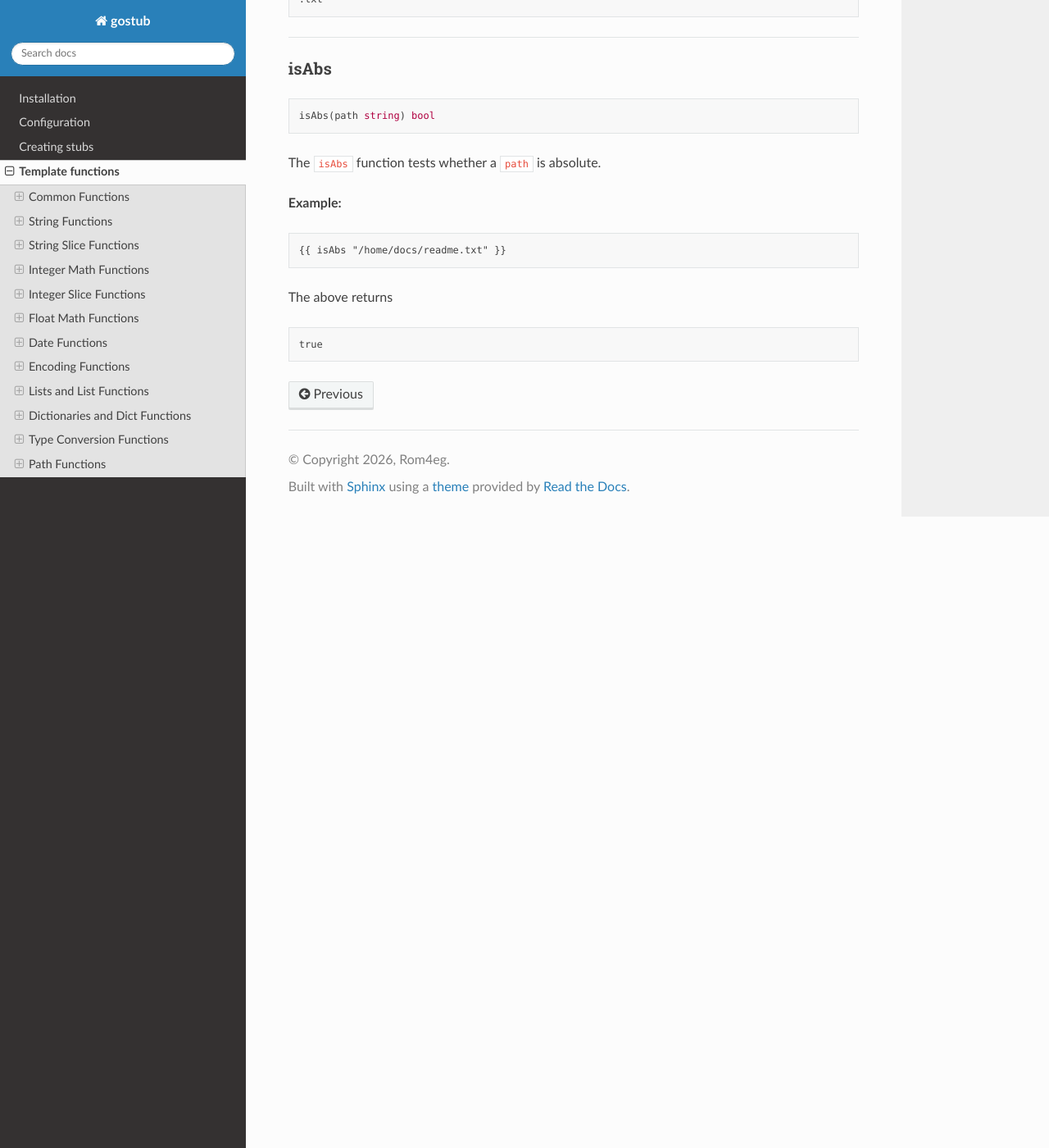
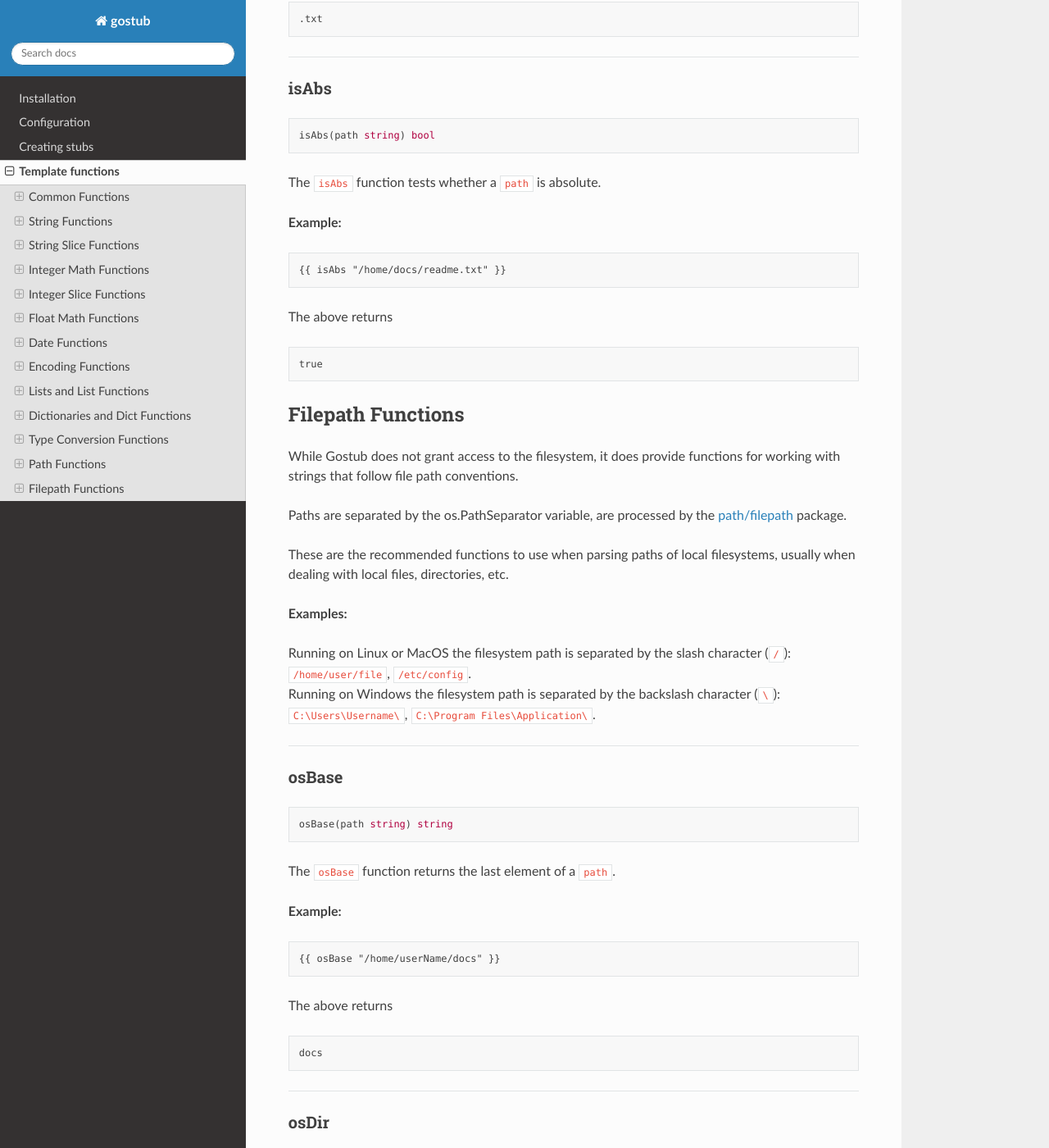
Before and after one commit to Rom4eg/gostub, a Sphinx documentation site: the page built from docs/functions.rst, in a window 1280 px wide and 1400 px high, scrolled down 70532 px. Shown: the whole window at 82% size. Built offline with Sphinx 7.4.7 and the Read the Docs theme 3.1.0, drawn with Linux system fonts in a browser that asks for light colours; some of the changed text lies outside the part shown.

Commit message:
docs - filepath functions

```diff
--- /dev/null
+++ b/docs/funcs/filepath.rst
@@ -0,0 +1,138 @@
+Filepath Functions
+******************
+
+While Gostub does not grant access to the filesystem, it does provide functions for working with strings that follow file path conventions.
+
+Paths are separated by the os.PathSeparator variable, are processed by the `path/filepath <https://pkg.go.dev/path/filepath>`__ package.
+
+These are the recommended functions to use when parsing paths of local filesystems, usually when dealing with local files, directories, etc.
+
+**Examples:**
+
+|   Running on Linux or MacOS the filesystem path is separated by the slash character (``/``): ``/home/user/file``, ``/etc/config``.
+|   Running on Windows the filesystem path is separated by the backslash character (``\``): ``C:\Users\Username\``, ``C:\Program Files\Application\``.
+
+----
+
+.. _func-osBase:
+
+osBase
+======
+
+.. code-block:: go
+
+   osBase(path string) string
+
+The ``osBase`` function returns the last element of a ``path``.
+
+**Example:**
+
+.. code-block:: html
+
+   {{ osBase "/home/userName/docs" }}
+
+The above returns
+
+.. code-block:: text
+
+   docs
+
+----
+
+.. _func-osDir:
+
+osDir
+=====
+
+.. code-block:: go
+
+   osDir(path string) string
+
+The ``osDir`` function returns the directory, stripping the last part of the ``path``.
+
+**Example:**
+
+.. code-block:: html
+
+   {{ osDir "/home/userName/docs" }}
+
+The above returns
+
+.. code-block:: text
+
+   /home/userName
+
+----
+
+.. _func-osClean:
+
+osClean
+=======
+
+.. code-block:: go
+
+   osClean(path string) string
+
+The ``osClean`` function cleans a ``path``.
+
+**Example:**
+
+.. code-block:: html
+
+   {{ osClean "/home/../etc/docs" }}
+
+The above returns
+
+.. code-block:: text
+
+   /etc/docs
+
+----
+
+.. _func-osExt:
+
+osExt
+=====
+
+.. code-block:: go
+
+   osExt(path string) string
+
+The ``osExt`` function returns the file extension.
+
+**Example:**
+
+.. code-block:: html
+
+   {{ osExt "/home/docs/readme.txt" }}
+
+The above returns
+
+.. code-block:: text
+
+   .txt
+
+----
+
+.. _func-osIsAbs:
+
+osIsAbs
+=======
+
+.. code-block:: go
+
+   osIsAbs(path string) bool
+
+The ``osIsAbs`` function tests whether a ``path`` is absolute.
+
+**Example:**
+
+.. code-block:: html
+
+   {{ osIsAbs "/home/docs/readme.txt" }}
+
+The above returns
+
+.. code-block:: text
+
+   true
--- a/docs/functions.rst
+++ b/docs/functions.rst
@@ -31,3 +31,5 @@ The functions are grouped into categories for easy searching.
 .. include:: funcs/conv.rst
 
 .. include:: funcs/path.rst
+
+.. include:: funcs/filepath.rst
```
